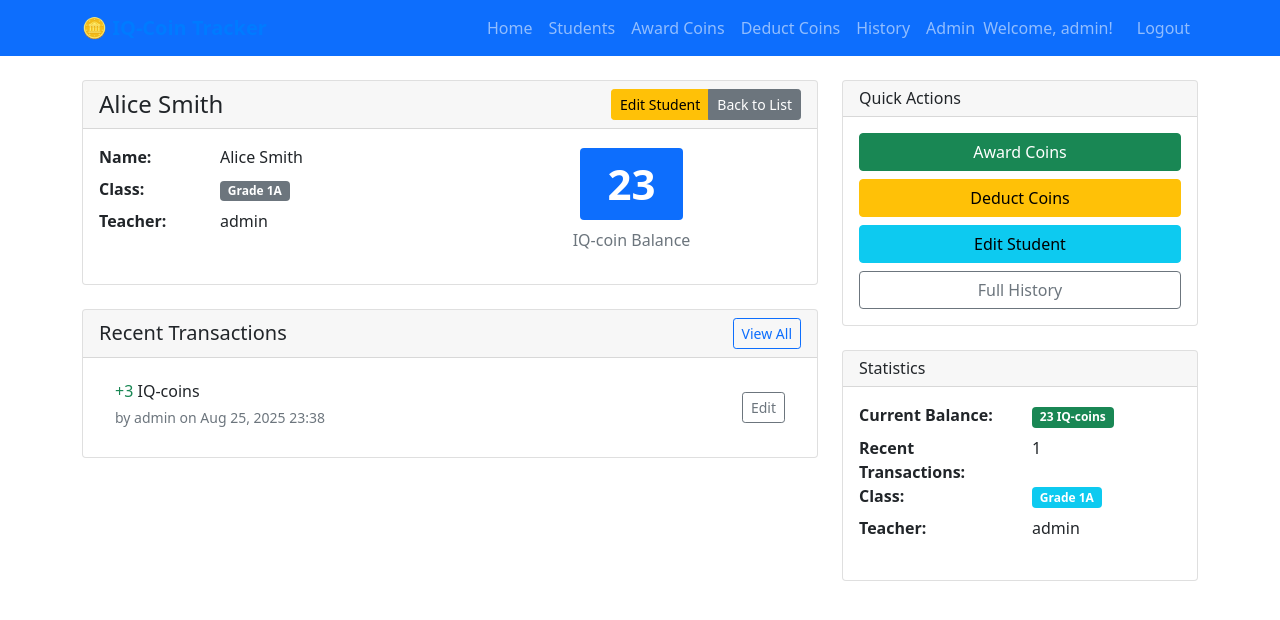
After one commit to Herlock/w, a Django app: page /students/1/ in a window 1280 px wide. The commit adds this page. Shown: the top 620 px of the page. Run offline with Django 4.2, Linux system fonts and the light colour scheme; a user stored in the database is signed in; data comes from the database, SQL or seed files in the repository; both versions use the stored data as it was after the commit.

Commit message:
Edited adding students

```diff
--- a/iqcoin_project/iqcoin_app/templates/base.html
+++ b/iqcoin_project/iqcoin_app/templates/base.html
@@ -28,6 +28,7 @@
             {% if user.is_authenticated %}
             <div class="navbar-nav ms-auto">
                 <a class="nav-link" href="{% url 'home' %}">Home</a>
+                <a class="nav-link" href="{% url 'student_list' %}">Students</a>
                 <a class="nav-link" href="{% url 'award_coins' %}">Award Coins</a>
                 <a class="nav-link" href="{% url 'deduct_coins' %}">Deduct Coins</a>
                 <a class="nav-link" href="{% url 'transaction_history' %}">History</a>
--- /dev/null
+++ b/iqcoin_project/iqcoin_app/templates/student_detail.html
@@ -0,0 +1,178 @@
+{% extends 'base.html' %}
+
+{% block title %}{{ student.name }} - IQ-Coin Tracker{% endblock %}
+
+{% block content %}
+<div class="row">
+    <div class="col-md-8">
+        <!-- Student Information Card -->
+        <div class="card mb-4">
+            <div class="card-header d-flex justify-content-between align-items-center">
+                <h4 class="mb-0">{{ student.name }}</h4>
+                <div class="btn-group" role="group">
+                    <a href="{% url 'student_edit' student.id %}" class="btn btn-warning btn-sm">
+                        Edit Student
+                    </a>
+                    <a href="{% url 'student_list' %}" class="btn btn-secondary btn-sm">
+                        Back to List
+                    </a>
+                </div>
+            </div>
+            <div class="card-body">
+                <div class="row">
+                    <div class="col-md-6">
+                        <dl class="row">
+                            <dt class="col-sm-4">Name:</dt>
+                            <dd class="col-sm-8">{{ student.name }}</dd>
+
+                            <dt class="col-sm-4">Class:</dt>
+                            <dd class="col-sm-8">
+                                <span class="badge bg-secondary">{{ student.group.group }}</span>
+                            </dd>
+
+                            <dt class="col-sm-4">Teacher:</dt>
+                            <dd class="col-sm-8">{{ student.group.teacher.username }}</dd>
+                        </dl>
+                    </div>
+                    <div class="col-md-6">
+                        <div class="text-center">
+                            <h2 class="display-4 mb-2">
+                                <span class="badge bg-{% if student.balance > 0 %}primary{% elif student.balance == 0 %}secondary{% else %}danger{% endif %}">
+                                    {{ student.balance }}
+                                </span>
+                            </h2>
+                            <p class="text-muted">IQ-coin Balance</p>
+                        </div>
+                    </div>
+                </div>
+            </div>
+        </div>
+
+        <!-- Recent Transactions -->
+        <div class="card">
+            <div class="card-header d-flex justify-content-between align-items-center">
+                <h5 class="mb-0">Recent Transactions</h5>
+                <a href="{% url 'transaction_history' %}?student={{ student.id }}" class="btn btn-outline-primary btn-sm">
+                    View All
+                </a>
+            </div>
+            <div class="card-body">
+                {% if recent_transactions %}
+                    <div class="list-group list-group-flush">
+                        {% for transaction in recent_transactions %}
+                        <div class="list-group-item d-flex justify-content-between align-items-center {% if transaction.edited %}edited-transaction{% endif %}">
+                            <div>
+                                <h6 class="mb-1">
+                                    <span class="transaction-{{ transaction.type|lower }}">
+                                        {% if transaction.type == 'AWARD' %}
+                                            <i class="bi bi-plus-circle"></i> +{{ transaction.amount }}
+                                        {% else %}
+                                            <i class="bi bi-dash-circle"></i> -{{ transaction.amount }}
+                                        {% endif %}
+                                    </span>
+                                    IQ-coins
+                                </h6>
+                                <p class="mb-1">
+                                    <small class="text-muted">
+                                        by {{ transaction.teacher.username }} on {{ transaction.date|date:"M d, Y H:i" }}
+                                    </small>
+                                </p>
+                                {% if transaction.comment %}
+                                    <p class="mb-0">
+                                        <small class="text-muted">{{ transaction.comment }}</small>
+                                    </p>
+                                {% endif %}
+                                {% if transaction.edited %}
+                                    <small class="badge bg-warning text-dark">Edited</small>
+                                {% endif %}
+                            </div>
+                            {% if transaction.type == 'AWARD' %}
+                                <a href="{% url 'edit_transaction' transaction.id %}" class="btn btn-outline-secondary btn-sm">
+                                    Edit
+                                </a>
+                            {% endif %}
+                        </div>
+                        {% endfor %}
+                    </div>
+                {% else %}
+                    <div class="text-center py-4">
+                        <p class="text-muted">No transactions found for this student.</p>
+                        <a href="{% url 'award_coins' %}" class="btn btn-primary btn-sm">Award First Coins</a>
+                    </div>
+                {% endif %}
+            </div>
+        </div>
+    </div>
+
+    <!-- Quick Actions Sidebar -->
+    <div class="col-md-4">
+        <div class="card">
+            <div class="card-header">
+                <h6 class="mb-0">Quick Actions</h6>
+            </div>
+            <div class="card-body">
+                <div class="d-grid gap-2">
+                    <a href="{% url 'award_coins' %}" class="btn btn-success">
+                        <i class="bi bi-plus-circle"></i> Award Coins
+                    </a>
+                    <a href="{% url 'deduct_coins' %}" class="btn btn-warning">
+                        <i class="bi bi-dash-circle"></i> Deduct Coins
+                    </a>
+                    <a href="{% url 'student_edit' student.id %}" class="btn btn-info">
+                        <i class="bi bi-pencil"></i> Edit Student
+                    </a>
+                    <a href="{% url 'transaction_history' %}?student={{ student.id }}" class="btn btn-outline-secondary">
+                        <i class="bi bi-clock-history"></i> Full History
+                    </a>
+                </div>
+            </div>
+        </div>
+
+        <!-- Student Statistics -->
+        <div class="card mt-4">
+            <div class="card-header">
+                <h6 class="mb-0">Statistics</h6>
+            </div>
+            <div class="card-body">
+                <dl class="row">
+                    <dt class="col-6">Current Balance:</dt>
+                    <dd class="col-6">
+                        <span class="badge bg-{% if student.balance > 0 %}success{% elif student.balance == 0 %}secondary{% else %}danger{% endif %}">
+                            {{ student.balance }} IQ-coins
+                        </span>
+                    </dd>
+
+                    <dt class="col-6">Recent Transactions:</dt>
+                    <dd class="col-6">{{ recent_transactions|length }}</dd>
+
+                    <dt class="col-6">Class:</dt>
+                    <dd class="col-6">
+                        <span class="badge bg-info">{{ student.group.group }}</span>
+                    </dd>
+
+                    <dt class="col-6">Teacher:</dt>
+                    <dd class="col-6">{{ student.group.teacher.username }}</dd>
+                </dl>
+            </div>
+        </div>
+    </div>
+</div>
+
+<style>
+.edited-transaction {
+    background-color: #fff3cd;
+}
+
+.transaction-award {
+    color: #198754;
+}
+
+.transaction-deduct {
+    color: #dc3545;
+}
+
+.display-4 {
+    font-weight: bold;
+}
+</style>
+{% endblock %}
--- a/iqcoin_project/iqcoin_app/urls.py
+++ b/iqcoin_project/iqcoin_app/urls.py
@@ -10,4 +10,9 @@ urlpatterns = [
     path('deduct-coins/', views.deduct_coins, name='deduct_coins'),
     path('transaction-history/', views.transaction_history, name='transaction_history'),
     path('edit-transaction/<int:transaction_id>/', views.edit_transaction, name='edit_transaction'),
+    # Student management URLs
+    path('students/', views.student_list, name='student_list'),
+    path('students/create/', views.student_create, name='student_create'),
+    path('students/<int:student_id>/', views.student_detail, name='student_detail'),
+    path('students/<int:student_id>/edit/', views.student_edit, name='student_edit'),
 ]
--- a/iqcoin_project/iqcoin_app/views.py
+++ b/iqcoin_project/iqcoin_app/views.py
@@ -5,7 +5,7 @@ from django.contrib import messages
 from django.db.models import Q
 from django.db import transaction as db_transaction
 from .models import Student, Class, Transaction
-from .forms import AwardCoinsForm, DeductCoinsForm, EditTransactionForm
+from .forms import AwardCoinsForm, DeductCoinsForm, EditTransactionForm, StudentForm, StudentEditForm
 
 def user_login(request):
     if request.method == 'POST':
@@ -155,3 +155,82 @@ def edit_transaction(request, transaction_id):
         form = EditTransactionForm(instance=trans)
 
     return render(request, 'edit_transaction.html', {'form': form, 'transaction': trans})
+
+@login_required
+def student_list(request):
+    # Filter students by classes taught by the current teacher
+    students = Student.objects.filter(group__teacher=request.user).order_by('group', 'name')
+
+    # Get search query
+    search_query = request.GET.get('search')
+    if search_query:
+        students = students.filter(
+            Q(name__icontains=search_query) |
+            Q(group__group__icontains=search_query)
+        )
+
+    context = {
+        'students': students,
+        'search_query': search_query,
+    }
+    return render(request, 'student_list.html', context)
+
+@login_required
+def student_detail(request, student_id):
+    student = get_object_or_404(Student, id=student_id, group__teacher=request.user)
+
+    # Get recent transactions for this student
+    recent_transactions = Transaction.objects.filter(student=student).order_by('-date')[:10]
+
+    context = {
+        'student': student,
+        'recent_transactions': recent_transactions,
+    }
+    return render(request, 'student_detail.html', context)
+
+@login_required
+def student_create(request):
+    if request.method == 'POST':
+        form = StudentForm(request.POST, user=request.user)
+        if form.is_valid():
+            student = form.save()
+            messages.success(request, f'Student "{student.name}" has been created successfully.')
+            return redirect('student_list')
+    else:
+        form = StudentForm(user=request.user)
+
+    return render(request, 'student_create.html', {'form': form})
+
+@login_required
+def student_edit(request, student_id):
+    student = get_object_or_404(Student, id=student_id, group__teacher=request.user)
+
+    if request.method == 'POST':
+        form = StudentEditForm(request.POST, instance=student)
+        if form.is_valid():
+            old_balance = student.balance
+            updated_student = form.save()
+            new_balance = updated_student.balance
+
+            # If balance was changed, create a transaction record
+            if old_balance != new_balance:
+                balance_difference = new_balance - old_balance
+                transaction_type = 'AWARD' if balance_difference > 0 else 'DEDUCT'
+                Transaction.objects.create(
+                    type=transaction_type,
+                    amount=abs(balance_difference),
+                    student=updated_student,
+                    teacher=request.user,
+                    comment=f'Balance manually adjusted from {old_balance} to {new_balance}'
+                )
+
+            messages.success(request, f'Student "{updated_student.name}" has been updated successfully.')
+            return redirect('student_detail', student_id=updated_student.id)
+    else:
+        form = StudentEditForm(instance=student)
+
+    context = {
+        'form': form,
+        'student': student,
+    }
+    return render(request, 'student_edit.html', context)
```
Also changed, not shown: iqcoin_project/iqcoin_app/forms.py (+29 -0 lines), iqcoin_project/iqcoin_app/templates/home.html (+26 -2 lines), iqcoin_project/iqcoin_app/templates/student_create.html (added, +86 -0 lines), iqcoin_project/iqcoin_app/templates/student_edit.html (added, +146 -0 lines), iqcoin_project/iqcoin_app/templates/student_list.html (added, +104 -0 lines), iqcoin_project/db.sqlite3.
